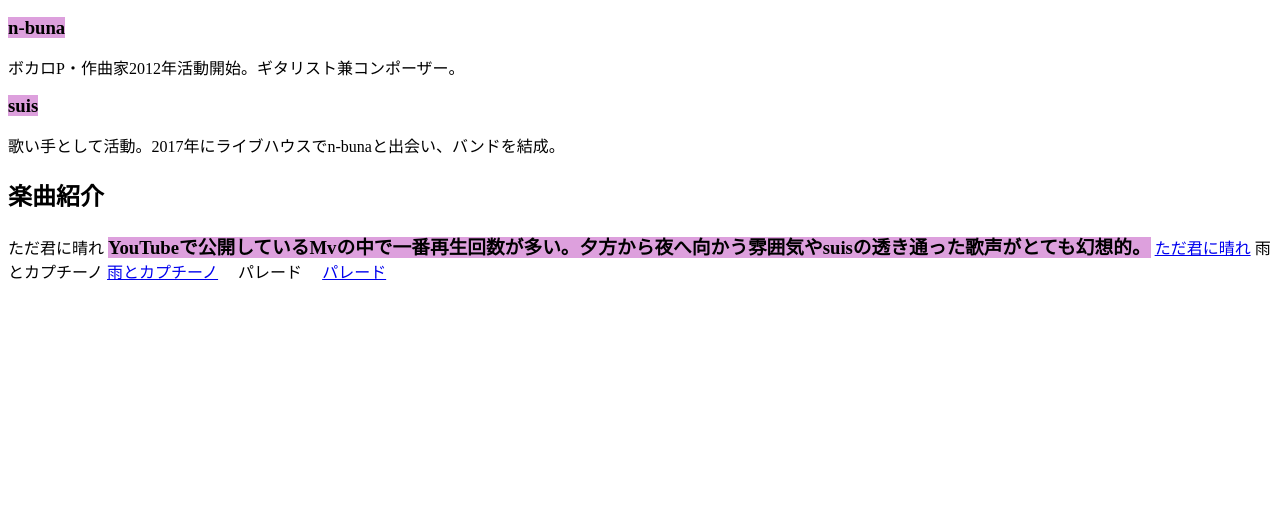
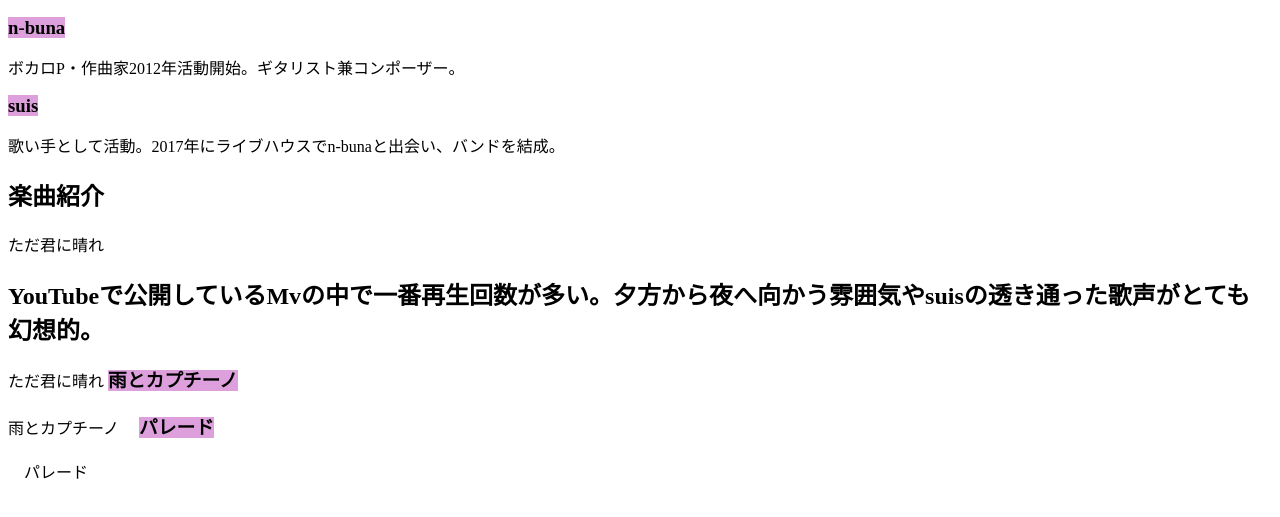
Before and after one commit to aoi-620/aoi-620.github.io, a plain HTML site: page index.html in a window 1280 px wide. Shown: the part 127-644 px from the top of the page. Drawn offline with Linux system fonts and the light colour scheme.

Commit message:
Add files via upload

```diff
--- a/index.html
+++ b/index.html
@@ -21,14 +21,14 @@
   <div class="div2">
     <h2>楽曲紹介</h2>
       <a>ただ君に晴れ</a>
-      <h3>YouTubeで公開しているМvの中で一番再生回数が多い。夕方から夜へ向かう雰囲気やsuisの透き通った歌声がとても幻想的。</h3>
-      <a href="https://www.youtube.com/watch?v=-VKIqrvVOpo">ただ君に晴れ</a>
-      <a>雨とカプチーノ</a>
-      <h3></h3>
-      <a href="https://www.youtube.com/watch?v=PWbRleMGagU">雨とカプチーノ</a>
-    　<a>パレード</a>
-      <h3></h3>
-    　<a href="https://www.youtube.com/watch?v=ry3Tupx4BL4">パレード</a>
+      <h2>YouTubeで公開しているМvの中で一番再生回数が多い。夕方から夜へ向かう雰囲気やsuisの透き通った歌声がとても幻想的。</h2>
+      <a rel="https://www.youtube.com/watch?v=-VKIqrvVOpo">ただ君に晴れ</a>
+      <h3>雨とカプチーノ</h3>
+      <h2></h2>
+      <a rel="https://www.youtube.com/watch?v=PWbRleMGagU">雨とカプチーノ</a>
+    　<h3>パレード</h3>
+      <h2></h2>
+    　<a rel="https://www.youtube.com/watch?v=ry3Tupx4BL4">パレード</a>
 
   </div>
 </body>
```
